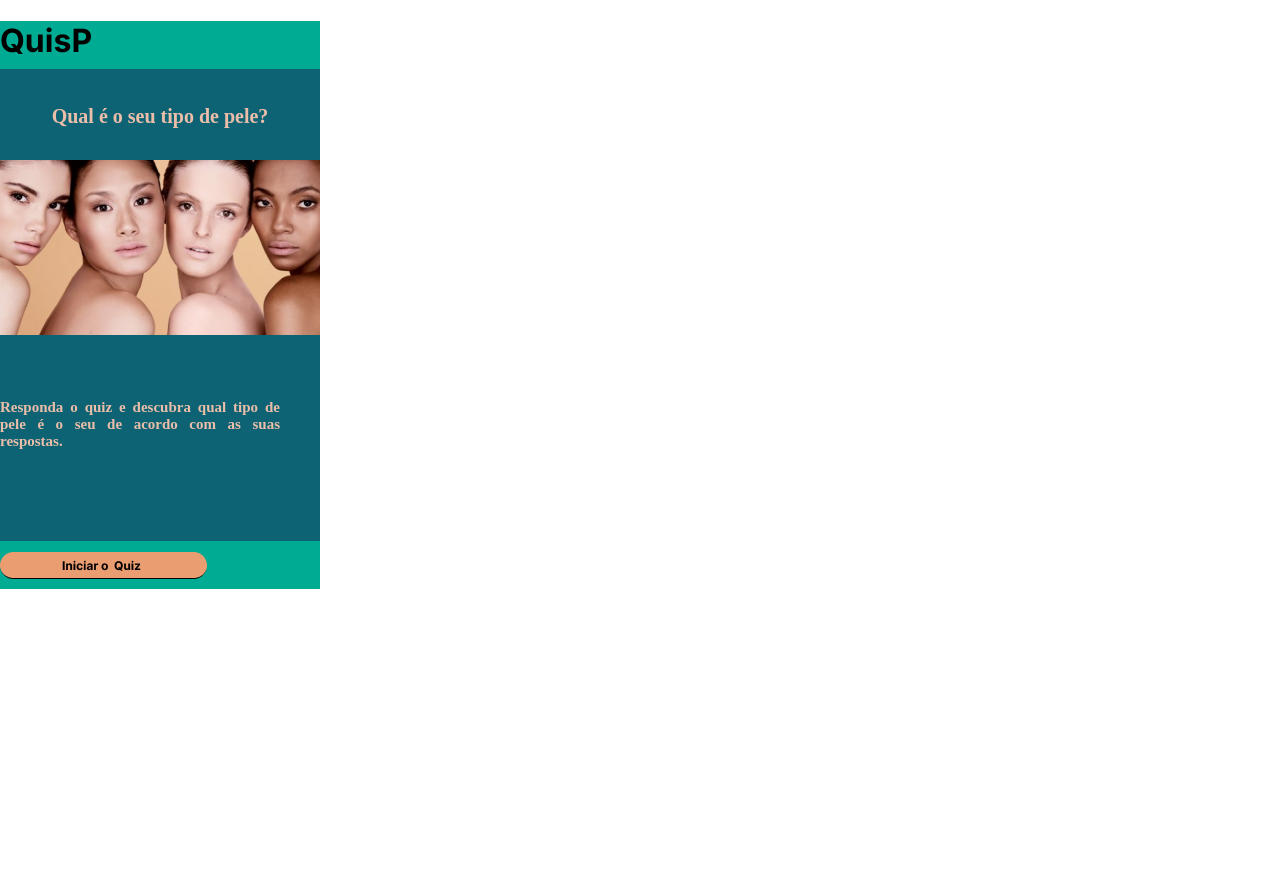
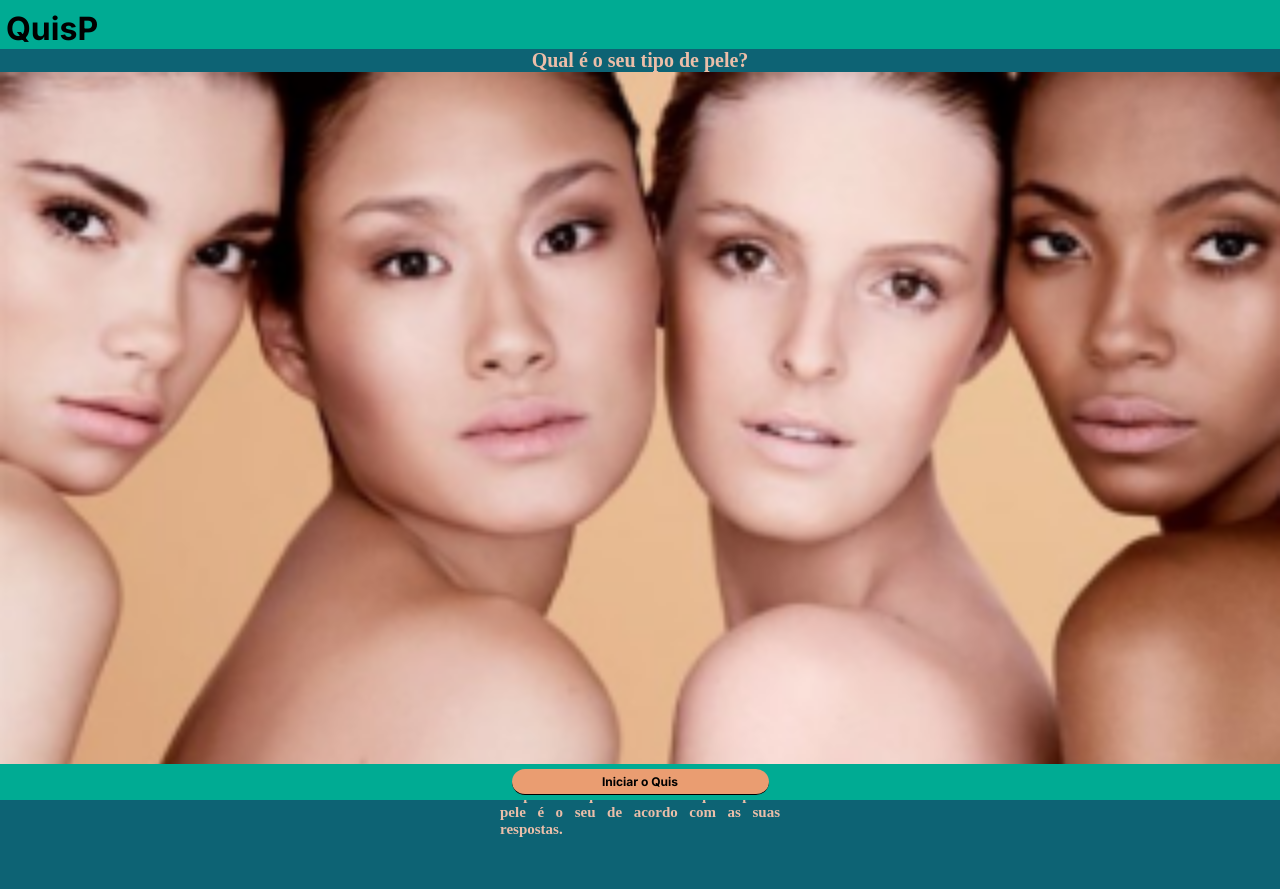
Before and after one commit to VagnerSenac/quizp, a plain HTML site: page index.html in a window 1280 px wide. Before the commit the page ends 800 px from the top, so only its background shows below. Drawn offline with Linux system fonts and the light colour scheme.

Commit message:
atualização 12-09

```diff
--- a/estilos.css
+++ b/estilos.css
@@ -1,59 +1,72 @@
 @import url('https://fonts.googleapis.com/css2?family=Inter:wght@100;200;300;400;500;600;700;800;900&display=swap');
-
-body{
-    margin-left: -8px;
-    margin-right: -8px;
-    padding:0;
-    border:0;
+*{
+    box-sizing: border-box;
+}
+html, body{
+    background-color: #0D6374;
     margin: 0;
-    text-align: center;
+}
+main{
+    height: 100vh;
+}
+.quisp{
+    margin: 0;
+    text-align: left;
+    size: 29px;
 }
 .titulo{
-    text-align: left;
+    width: 100%;
+    top: 0;
+    margin: 0;
+    display: flex;
+    justify-content: space-between;
+    align-items: center;
+    padding-top: 7px;
+    padding-left: 6px;
+    background-color: #00AB93;
     font-family: 'Inter', sans-serif;
-    size: 29px;
-    background-color: #00AB93;
-    width: 320px;
-    height: 48px;
+    height: 49px;
+}
+.numero{
     margin: 0;
-    margin-top: 0;
-    margin-bottom: 0;
+    text-align: right;
+    size: 14px;
+   margin-right: 5px;
+}
+.corpo{
+    text-align: center;
+    height: 90%;
+    display: flex;
+    flex-direction: column;
+    justify-content: space-around;
 
 }
-.corpo{
-    background-color: #0D6374;
-    width: 320px;
-    height: 472px;
-    margin: 0;
-    margin-top: 0;
-    margin-bottom: 0;
-}
 .rodapePrincipal{
+    width: 100%;
     background-color: #00AB93;
-    width: 320px;
-    height: 48px;
-    margin: 0;
-    margin-top: 0;
-    margin-bottom: 0;
+    position: absolute;
+    bottom: 0;
+    padding-top: 5px;
+    padding-bottom: 5px;
     display: flex;
-    align-items: center;
+    flex-direction: column;
+    justify-content: space-around;
 
 }
 .pergunta {
-    margin: 0;
-    margin-top: 0;
-    margin-bottom: 0;
     font-size: 20px;
     color: #EBBEA9;
     font-weight: bold;
+    margin: 0;
  }
- .imagem{
-    margin: 0;
-    margin-top: 10%;
-    margin-bottom: 0;
-    width: 320px;
-    height: 175px;
-
+ .imagem-capa{
+    height: 157v;
+    width: 100vw;
+    object-fit: cover;
+}
+ .formTexto{
+    display: flex;
+    justify-content:center;
  }
  .textoPrincipal{
     text-align: justify;
@@ -63,8 +76,42 @@ body{
     width: 280px;
     height: 87px;
  }
+ .botao{
+    border-bottom: 1px solid #000000;
+    font-family: 'Inter', sans-serif;
+    text-decoration: none;
+    color: black;
+    background-color: #EA9D71;
+    width: 257px;
+    display: block;
+    margin: 0 auto;
+    padding-top: 5px;
+    padding-bottom: 5px;
+    font-size: 12px;
+    font-weight: 700;
+    border-radius: 30px;
+    text-align: center;
+    box-sizing: border-box;
 
- .formTexto{
-    margin: 0;
-    margin-top:20%;
- }
+}
+.alternativas{
+    text-align: center;
+}
+.alternativas button{
+    width: 95%;
+    margin-top: 21px;
+    background: none;
+    background: #FFFFFF;
+    border: 1px solid #00AB93;
+    border-radius: 10px;
+    height: 46px;
+    font-family: 'Montserrat';
+    font-size: 16px;
+    color: #0D6374;
+    box-shadow: 0px 2px 4px rgba(0, 0, 0, 0.25);
+}
+.alternativas button:hover{
+    background-color: #FAA96E;
+    border-color: #00AB93;
+    color: black;
+}
--- /dev/null
+++ b/exemplo-estilos.css
@@ -0,0 +1,98 @@
+@import url('https://fonts.googleapis.com/css2?family=Inter:wght@100;200;300;400;500;600;700;800;900&family=Montserrat:ital,wght@0,100;0,200;0,300;0,400;0,500;0,600;0,700;0,800;0,900;1,100;1,200;1,300;1,400;1,500;1,600;1,700;1,800;1,900&display=swap');
+@import url('https://fonts.googleapis.com/css2?family=Bebas+Neue&display=swap');
+
+*{
+    box-sizing: border-box;
+}
+html, body{
+    margin: 0;
+}
+
+.imagem-pergunta{
+    height: 157px;
+    width: 100vw;
+    object-fit: cover;  /* ajustar ao tamanho */
+
+}
+.marcador{
+    padding-top: 8px;
+    padding-left: 7px;
+
+}
+.marcador img{
+    margin-right: 3px;
+}
+.pergunta{
+    margin-left: 7px;
+    font-size: 20px;
+    font-weight: 300;
+    font-family: 'Montserrat';
+    height: 60px;
+}
+
+.alternativas{
+    text-align: center;
+}
+.alternativas button{
+    width: 95%;
+    margin-top: 21px;
+    background: none;
+    background: #FFFFFF;
+    border: 1px solid #00AB93;
+    border-radius: 10px;
+    height: 46px;
+    font-family: 'Montserrat';
+    font-size: 16px;
+    color: #0D6374;
+    box-shadow: 0px 2px 4px rgba(0, 0, 0, 0.25);
+}
+.alternativas button:hover{
+    background-color: #00AB93;
+    border-color: #00AB93;
+    color: white;
+}
+.imagem-fundo{
+    text-align: center;
+    background-image: url(imagens/fotocapa.png);
+    background-size: cover;
+
+}
+.mascara{
+    background-color: rgba(0, 0, 0, 0.6);
+    height: 100vh;
+    padding: 10px;
+}
+.titulo{
+    margin: 0;
+    font-family: 'Montserrat';
+    font-weight: 600;
+    font-size: 29px;
+    color: #00AB93;
+}
+.borda{
+    border: 1px solid white;
+    border-radius: 10px;
+    height: 100%;
+    display: flex;
+    flex-direction: column;
+    justify-content: space-around;
+}
+.subtitulo{
+    color:white;
+    font-family: 'Montserrat';
+    font-weight: 200;
+    font-size: 20px;
+}
+.botao{
+    font-family: 'Bebas Neue';
+    text-decoration: none;
+    color: white;
+    background-color: #00AB93;
+    width: 257px;
+    display: block;
+    margin: 0 auto;
+    padding-top: 18px;
+    padding-bottom: 18px;
+    font-size: 20px;
+    border-radius: 10px;
+}
--- a/index.html
+++ b/index.html
@@ -8,17 +8,18 @@
     <link rel="stylesheet" href="estilos.css">
 </head>
 <body>
-    <header class="titulo"><h1>QuisP</h1></header>
+    <main>
+    <header class="titulo"><h1 class="quisp">QuisP</h1></header>
     <div class="corpo">
-        <br><br>
-    <p class="pergunta">Qual é o seu tipo de pele?</p>
-    <p class="imagem"><img src="imagens/imgPrincipal.png"></p>
-    <div class="formTexto">
-    <p class="textoPrincipal">Responda o quiz e descubra qual tipo de pele é o seu de acordo com as suas respostas.</p>
-    </div>
+        <p class="pergunta">Qual é o seu tipo de pele?</p>
+        <img src="imagens/imgPrincipal.png" class="imagem-capa">
+        <div class="formTexto">
+            <p class="textoPrincipal">Responda o quiz e descubra qual tipo de pele é o seu de acordo com as suas respostas.</p>
+         </div>
     </div>
     <div class="rodapePrincipal">
-    <img src="imagens/botaoPrincipal.png">
+        <a href="pergunta01.html" class="botao">Iniciar o Quis</a>
     </div>
+</main>
 </body>
 </html>
```
Also changed, not shown: exemplo-index.html (added, +23 -0 lines), exemplo-pergunta01.html (added, +42 -0 lines), pergunta01.html (added, +41 -0 lines), imagens/bolinhacinza.png (added), imagens/bolinhaverde.png (added), imagens/foto01.jpg (added), imagens/fotocapa.png (added), imagens/fotopergunta1.png (added), 1 other file.
